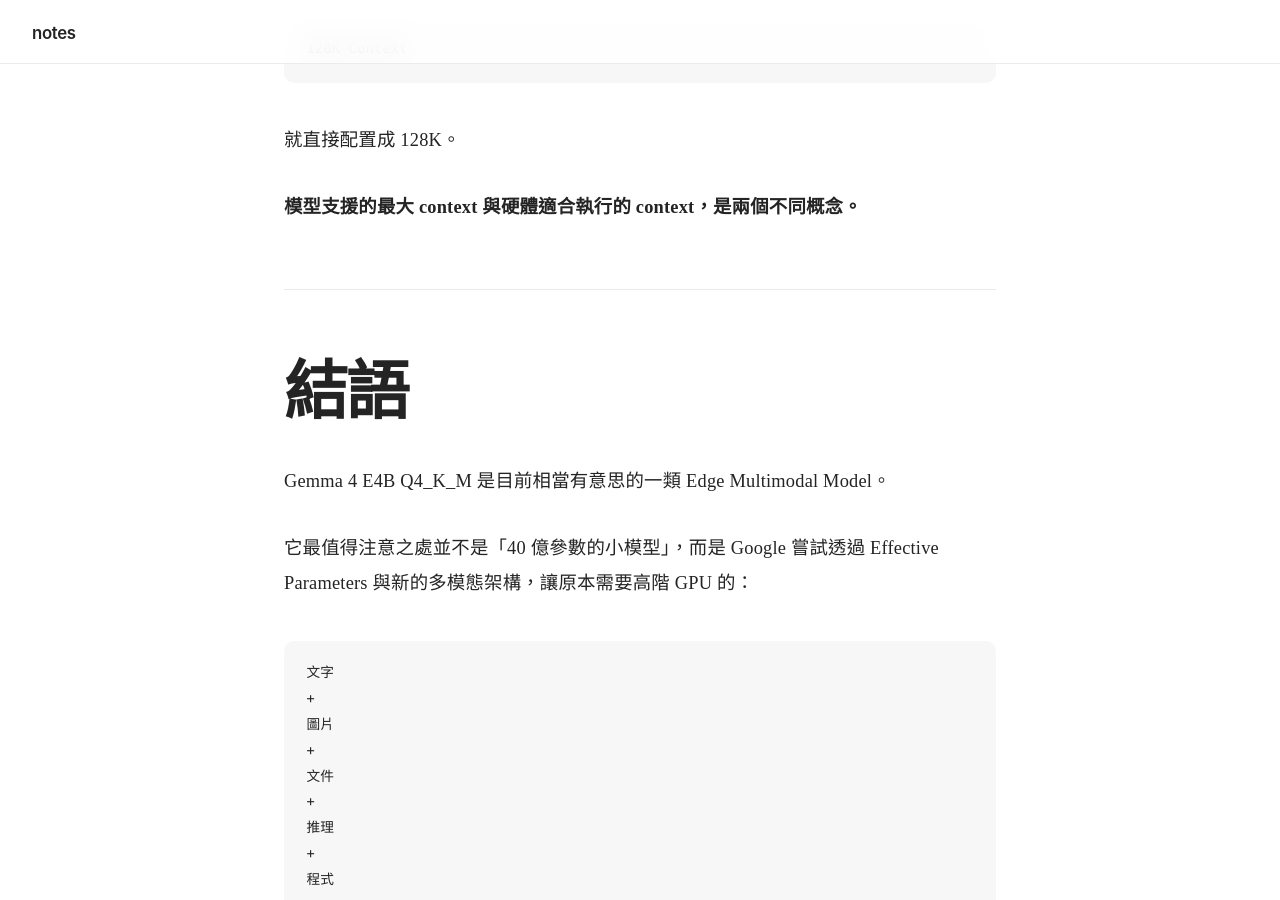
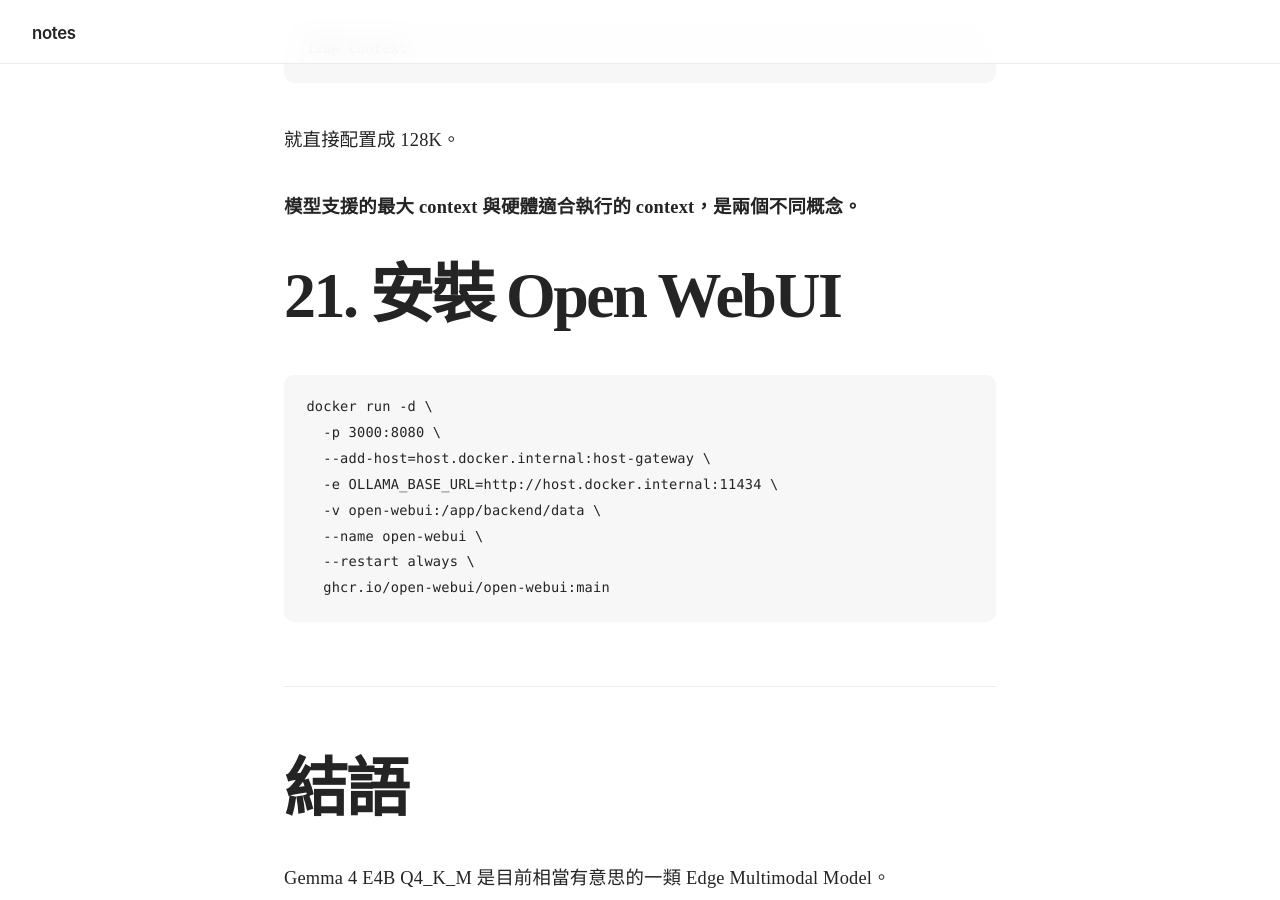
Before and after one commit to linjose/notes, a Jekyll site: the page built from _posts/2026-10-07-Gemma4-E4BQ4.md, in a window 1280 px wide and 900 px high, scrolled down 30120 px. Built offline with Jekyll 4.4.1, drawn with Linux system fonts in a browser that asks for light colours.

Commit message:
Update 2026-10-07-Gemma4-E4BQ4.md

````diff
--- a/_posts/2026-10-07-Gemma4-E4BQ4.md
+++ b/_posts/2026-10-07-Gemma4-E4BQ4.md
@@ -901,6 +901,19 @@
 
 **模型支援的最大 context 與硬體適合執行的 context，是兩個不同概念。**
 
+# 21. 安裝 Open WebUI
+
+```
+docker run -d \
+  -p 3000:8080 \
+  --add-host=host.docker.internal:host-gateway \
+  -e OLLAMA_BASE_URL=http://host.docker.internal:11434 \
+  -v open-webui:/app/backend/data \
+  --name open-webui \
+  --restart always \
+  ghcr.io/open-webui/open-webui:main
+```
+
 ---
 
 # 結語
````
